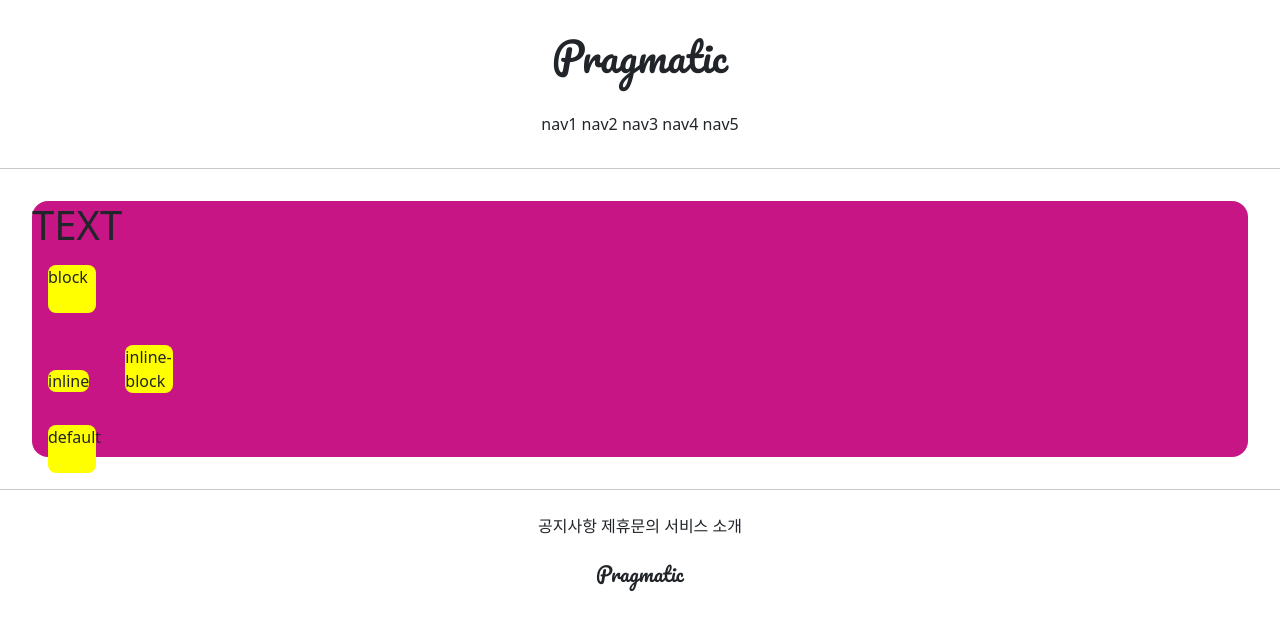
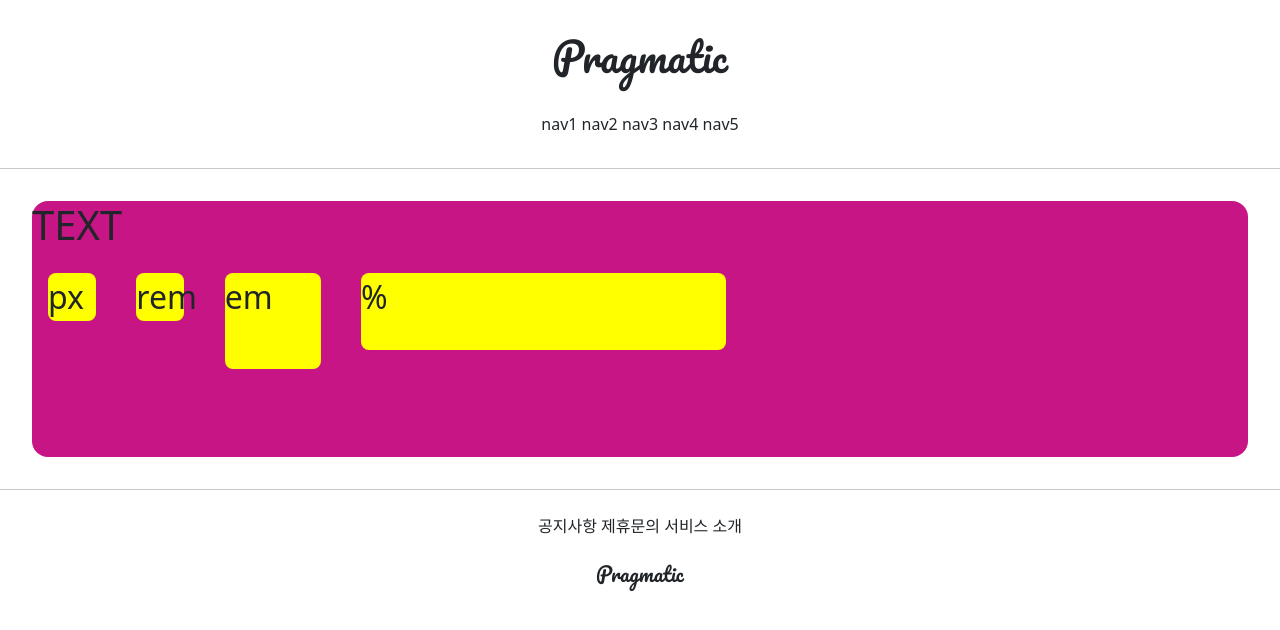
Before and after one commit to surlyban-selor/kalrasu, a Django app: page /accounts/hello_world/ in a window 1280 px wide. Shown: the top 630 px of the page. Run offline with Django 3.2, Linux system fonts and the light colour scheme; parts of the project's set-up code (start-up, migrations or seed data) failed here and were passed over.

Commit message:
7/7 3ban class commit 3

```diff
--- a/accountapp/templates/accountapp/hello_world.html
+++ b/accountapp/templates/accountapp/hello_world.html
@@ -9,18 +9,20 @@
             height: 48px;
             width: 48px;
             border-radius: .5rem;
+            display: inline-block;
         }
 
     </style>
 
-    <div style="height: 16rem; background-color: mediumvioletred; margin: 2rem; border-radius: 1rem">
+    <div style="height: 16rem; background-color: mediumvioletred;
+    margin: 2rem; border-radius: 1rem; font-size: 2rem;" >
         <h1>TEXT</h1>
 
-    <div class="testing" style="display: block">block</div>
-    <div class="testing" style="display: inline">inline</div>
-    <div class="testing" style="display: inline-block">inline-block</div>
-    <div class="testing" style="display: none">none</div>
-    <div class="testing">default</div>
+    <div class="testing" style="height: 48px; width: 48px">px</div>
+    <div class="testing" style="height: 3rem; width: 3rem">rem</div>
+    <div class="testing" style="height: 3em; width: 3em">em</div>
+    <div class="testing" style="height: 30%; width: 30%">%</div>
+
 
     </div>
 
```
